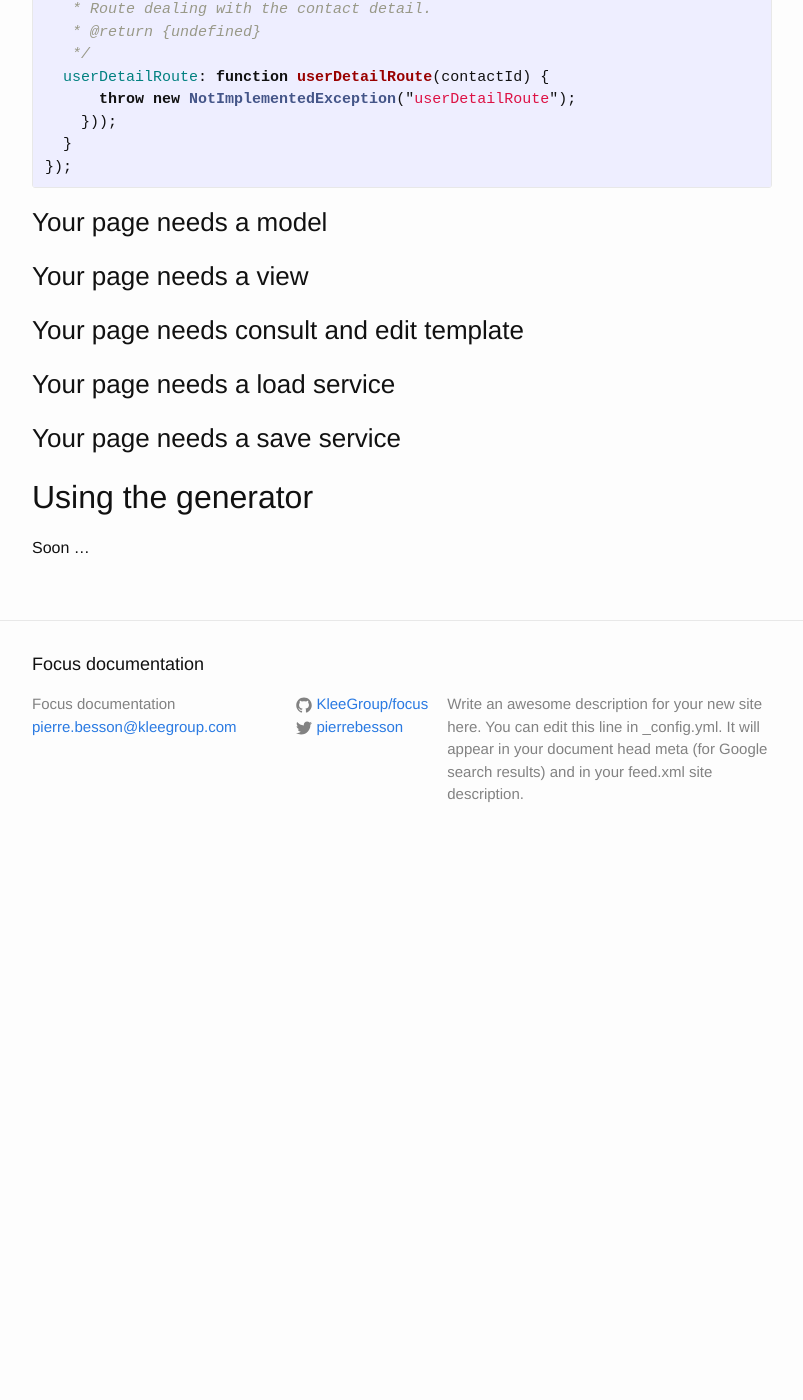
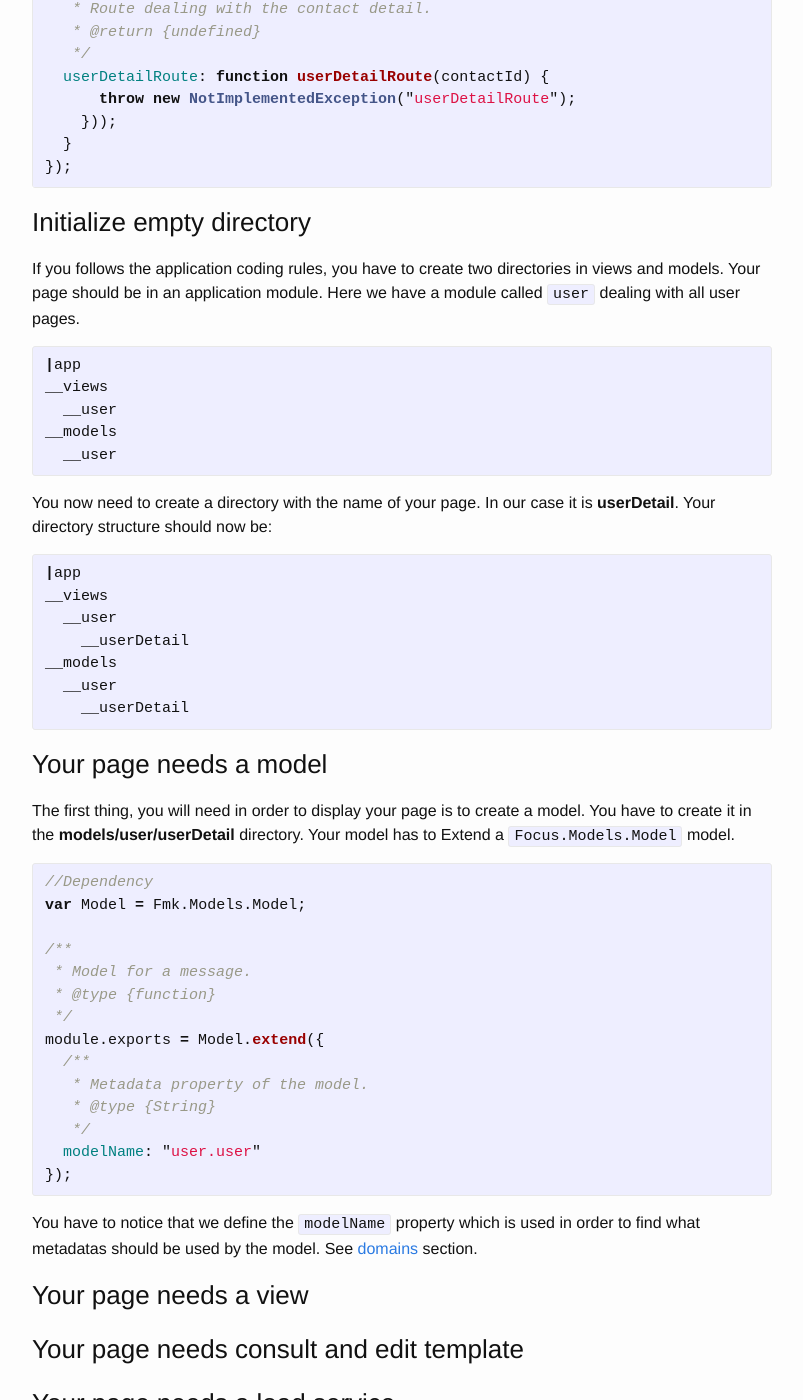
Before and after one commit to klee-contrib/focus-docs, a Jekyll site: the page built from _posts/2014-11-24-page-first.md, in a window 1280 px wide and 1400 px high, scrolled down 2916 px. Shown: the whole window, without its empty margins (238-1041 px from the left). Built offline with Jekyll 4.4.1, drawn with Linux system fonts in a browser that asks for light colours; before the commit the page ends 3782 px from its top, so only the background shows below that.

Commit message:
Link in the model.

```diff
--- a/_posts/2014-11-24-page-first.md
+++ b/_posts/2014-11-24-page-first.md
@@ -59,7 +59,55 @@ module.exports = Router.extend({
 });
 {% endhighlight %}
 
+### Initialize empty directory
+
+If you follows the application coding rules, you have to create two directories in views and models.
+Your page should be in an application module. Here we have a module called `user` dealing with all user pages.
+{% highlight javascript %}
+|app
+__views
+  __user
+__models
+  __user
+{% endhighlight %}
+
+You now need to create a directory with the name of your page. In our case it is __userDetail__.
+Your directory structure should now be:
+
+{% highlight javascript %}
+|app
+__views
+  __user
+    __userDetail
+__models
+  __user
+    __userDetail
+{% endhighlight %}
+
 ### Your page needs a model
+
+The first thing, you will need in order to display your page is to create a model.
+You have to create it in the __models/user/userDetail__ directory.
+Your model has to Extend a `Focus.Models.Model` model.
+{% highlight javascript %}
+//Dependency
+var Model = Fmk.Models.Model;
+
+/**
+ * Model for a message.
+ * @type {function}
+ */
+module.exports = Model.extend({
+  /**
+   * Metadata property of the model.
+   * @type {String}
+   */
+  modelName: "user.user"
+});
+{% endhighlight %}
+
+You have to notice that we define the `modelName` property which is used in order to find what metadatas should be used by the model.
+See [domains]({{ site.url }}/{{site.baseurl}}/jekyll/2014/11/12/domains.html) section.
 
 ### Your page needs a view
 
```
Also changed, not shown: _posts/2014-01-12-collection.md (+12 -1 lines), _posts/2014-11-25-templates.md (+1 -1 lines).
